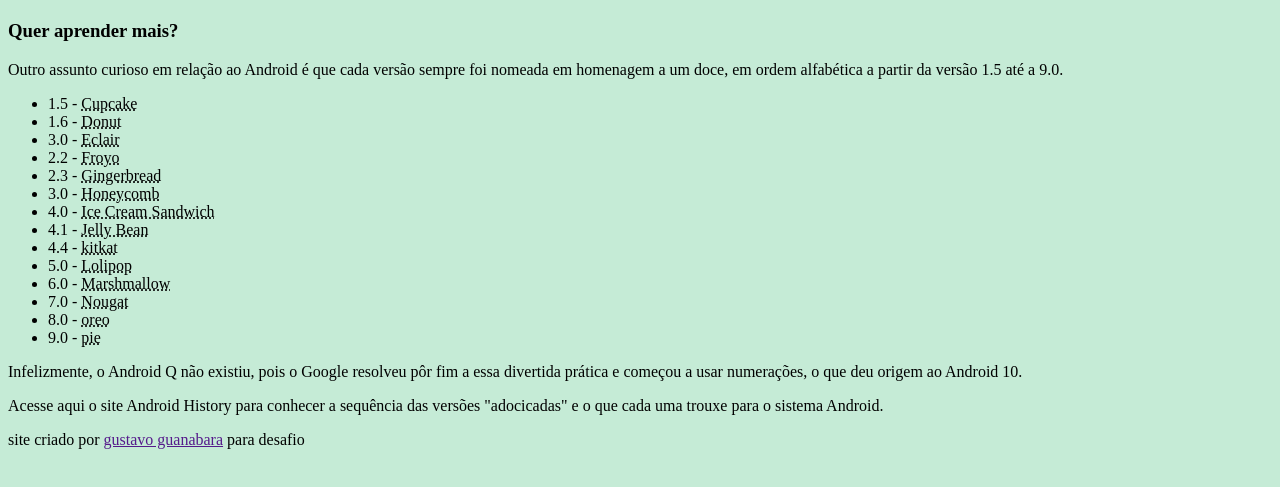
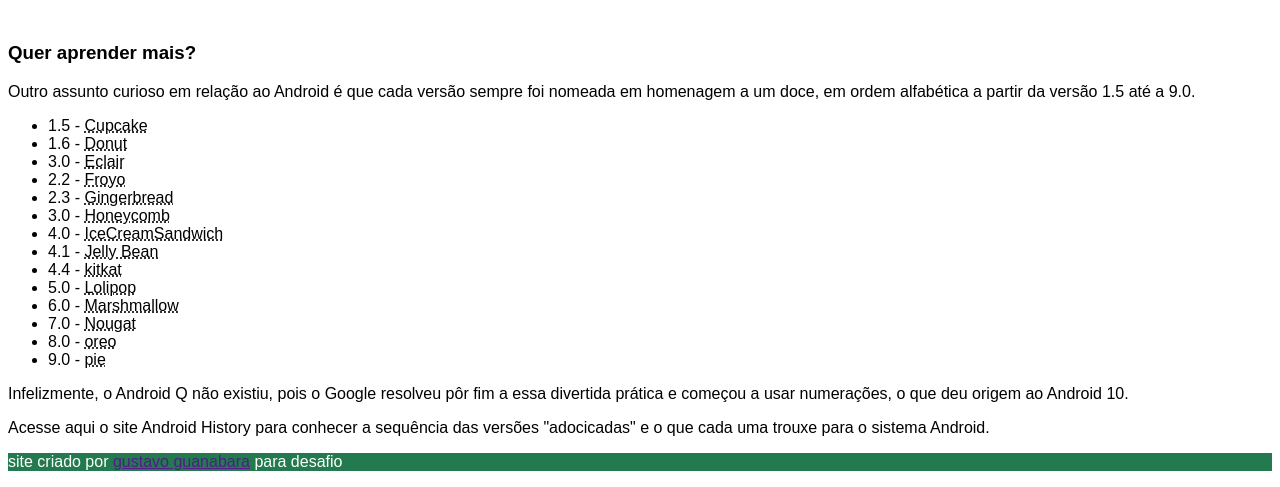
Before and after one commit to luismiguel7l/site-androis-desafio, a plain HTML site: page tudo certo.html in a window 1280 px wide. Shown: the part 1669-2156 px from the top of the page. Before the commit the page ends 2134 px from the top, so only its background shows below. Drawn offline with Linux system fonts and the light colour scheme; grey boxes are pictures that could not be loaded.

Commit message:
ta guando forma

```diff
--- a/css/comguara.css
+++ b/css/comguara.css
@@ -1,5 +1,59 @@
 @charset "utf-8";
+@font-face {
+  font-family: android;
+  src: url(../pacote-projeto-d010/fontes/idroid.otf) format("opentype");
+  font-weight: normal;
+}
+
+:root {
+  --cor0: ##c5ebd6;
+  --cor1: #83elad;
+  --cor2: #3ddc84;
+  --cor4: #1a5c37;
+  --cor3: #2fa866;
+  --cor5: #063d;
+
+  --font-padra: arial, verdana, helvetica, sans-serif;
+  --font-destaque: "bebas neue", cursive;
+  --font-android: "android", cursive;
+}
 
 body {
-    background-color: #c5ebd6;
+  background-color: var(--cor0);
+  font-family: var(--font-padra);
 }
+
+header {
+  background-color: var(--cor4);
+}
+
+header > h1 {
+  color: white;
+  font-family: var(--font-destaque);
+}
+
+header > p {
+  color: white;
+}
+
+nav {
+  background-color: var(--cor5);
+}
+
+main {
+  background-color: white;
+}
+
+main > h1 {
+  color: #1a5c37;
+  font-family: var(--font-android);
+}
+
+main h2 {
+  font-family: var(--font-android);
+}
+
+footer {
+  background-color: var(--cor5);
+  color: white;
+}
--- a/tudo certo.html
+++ b/tudo certo.html
@@ -125,9 +125,7 @@
             <li>2.2 - <abbr title="iogurte congelado">Froyo</abbr></li>
             <li>2.3 - <abbr title="biscoito de gengibre">Gingerbread</abbr></li>
             <li>3.0 - <abbr title="biscoito de mel">Honeycomb</abbr></li>
-            <li>
-              4.0 - <abbr title="sanduiche de sorvete">Ice Cream Sandwich</abbr>
-            </li>
+            <li>4.0 - <abbr title="sanduiche de sorvete">IceCreamSandwich<abbr></li>
             <li>4.1 - <abbr title="jujuba">Jelly Bean</abbr></li>
             <li>4.4 - <abbr title="kitkat">kitkat</abbr></li>
             <li>5.0 - <abbr title="pirulito">Lolipop</abbr></li>
@@ -150,7 +148,10 @@
       </article>
     </main>
     <footer>
-      <p>site criado por <a href="" target="_blank">gustavo guanabara</a> para desafio</p>
+      <p>
+        site criado por <a href="" target="_blank">gustavo guanabara</a> para
+        desafio
+      </p>
     </footer>
   </body>
 </html>
```
